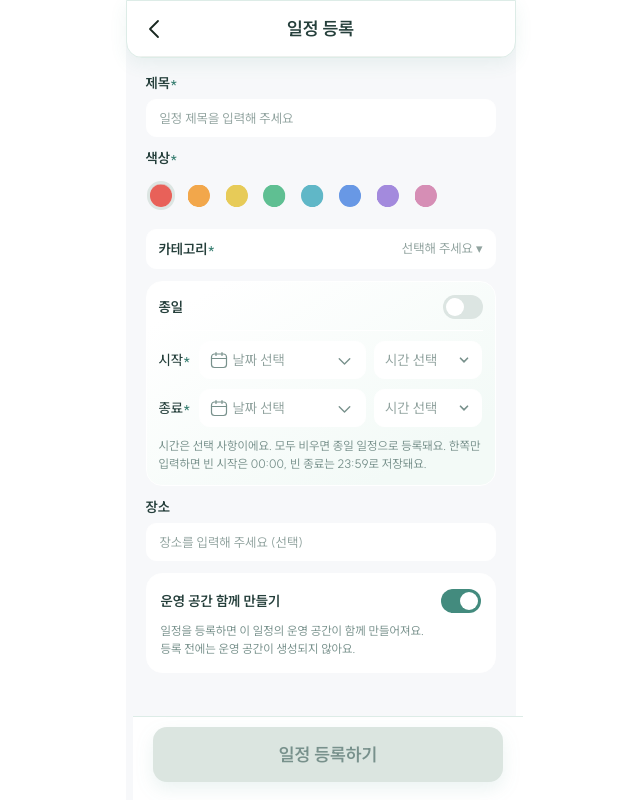
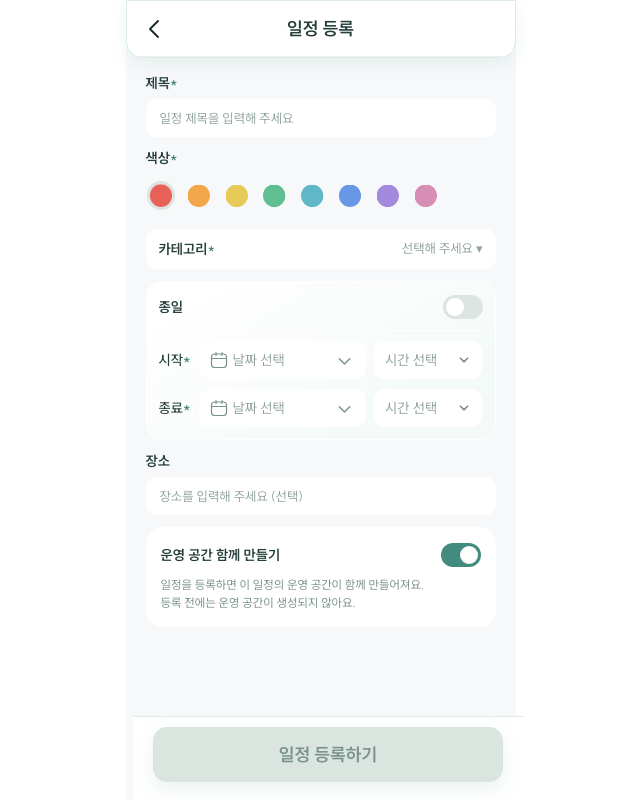
Before and after one commit to moimzang-line4/frontend, a React (Vite) app in the folder frontend/: page /schedules/new in a window 1280 px wide. Shown: the whole page, without its empty margins (312-952 px from the left). Built offline with nearby package versions, Linux system fonts and the light colour scheme.

Commit message:
fix: 일정 시간 선택 안내 문구 제거

```diff
--- a/frontend/src/pages/schedules/ScheduleCreatePage.tsx
+++ b/frontend/src/pages/schedules/ScheduleCreatePage.tsx
@@ -183,11 +183,6 @@ const busy =
             onTimeChange={value => update('endTime', value)}
           />
 
-          <S.Description>
-            시간은 선택 사항이에요. 모두 비우면 종일 일정으로 등록돼요.
-            한쪽만 입력하면 빈 시작은 00:00, 빈 종료는 23:59로 저장돼요.
-          </S.Description>
-
           {invalidRange && (
             <S.Error role="alert">
               종료 일시는 시작 일시보다 빠를 수 없어요.
```
